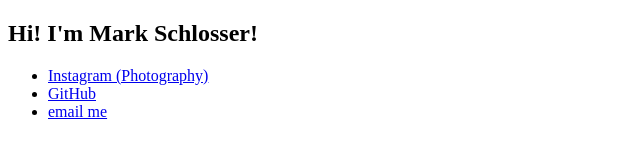
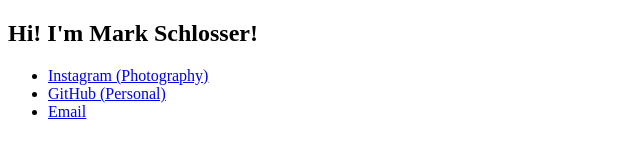
Before and after one commit to markschlosser/old-website, a plain HTML site: page index.html in a window 1280 px wide. Shown: the whole page, without its empty margins (0-640 px from the left). Drawn offline with Linux system fonts and the light colour scheme.

Commit message:
Update index.html

```diff
--- a/index.html
+++ b/index.html
@@ -12,8 +12,8 @@
 <footer>
 <ul>
    <li><a href="https://www.instagram.com/markschlosserphotography/">Instagram (Photography)</a>
-   <li><a href="https://github.com/markschlosser">GitHub</a></li>
-   <li><a href="mailto:roadway_plainer03@icloud.com">email me</a></li>
+   <li><a href="https://github.com/markschlosser">GitHub (Personal)</a></li>
+   <li><a href="mailto:roadway_plainer03@icloud.com">Email</a></li>
 </ul>
 </footer>
 </body>
```
